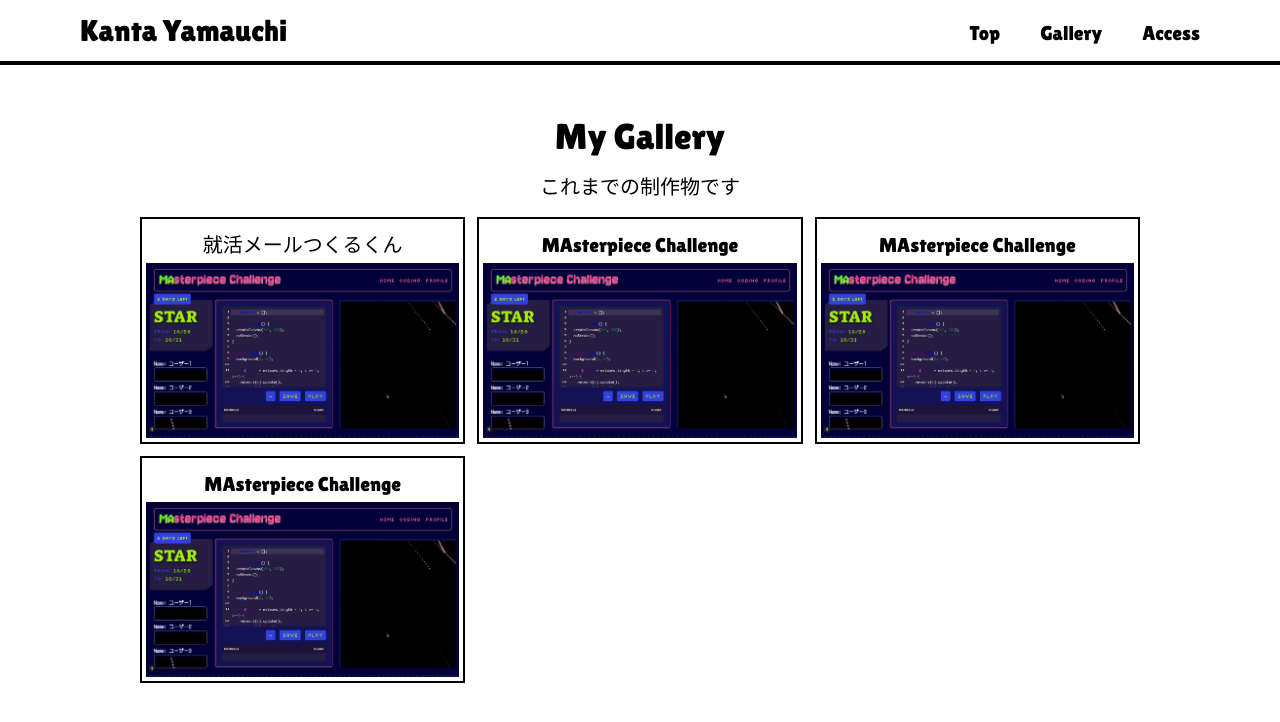
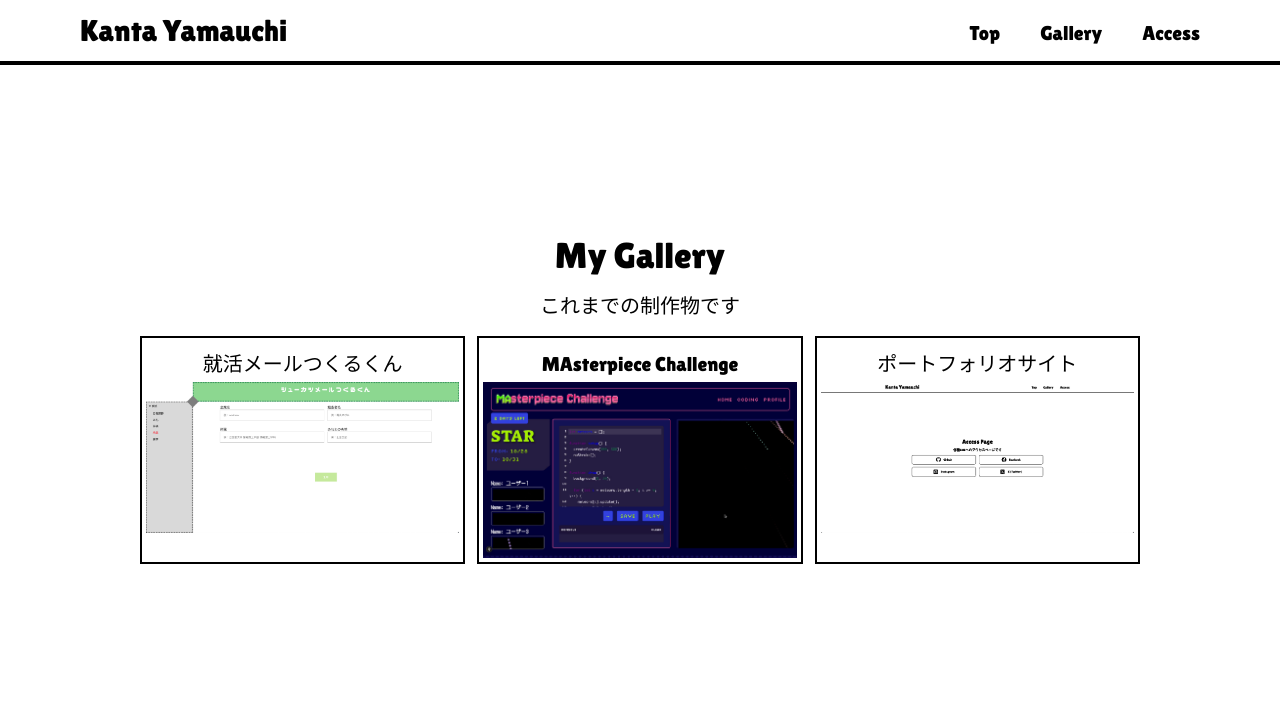
Before and after one commit to k4nkan/kanta_portfolio, a Next.js app in the folder my-app/: page /gallery in a window 1280 px wide. Shown: the top 722 px of the page. Built offline with nearby package versions, Linux system fonts and the light colour scheme; a web font is replaced by a local one.

Commit message:
#55 ダミーデータの追加

```diff
--- a/my-app/src/pages/gallery/index.tsx
+++ b/my-app/src/pages/gallery/index.tsx
@@ -11,7 +11,7 @@ const Home = () => {
       <div className="grid grid-cols-2 gap-3 max-w-[600px] md:grid-cols-3 md:max-w-[1000px] w-11/12">
         <GalleryLinks
           title={"就活メールつくるくん"}
-          img={"/gallery_2.png"}
+          img={"/gallery_1.png"}
           altText={"project img, 就活メールつくるくん"}
           pageLink={"null"}
           gitLink={"https://github.com/k4nkan/hackathon-2023-TeamC"}
@@ -30,26 +30,13 @@ const Home = () => {
           tech={"React, Next.js, TypeScript, Firebase, CodeMirror, etc"}
         />
         <GalleryLinks
-          title={"MAsterpiece Challenge"}
-          img={"/gallery_2.png"}
-          altText={"project img, MAsterpiece Challenge"}
+          title={"ポートフォリオサイト"}
+          img={"/gallery_3.png"}
+          altText={"project img, my portfolio"}
           pageLink={"null"}
           gitLink={"https://github.com/k4nkan/Lit-Kansai-Hackathon-2024"}
-          detail={
-            "ハッカソンで作成, ゲーム感覚でプログラミングスキルを伸ばせます"
-          }
-          tech={"React, Next.js, TypeScript, Firebase, CodeMirror, etc"}
-        />
-        <GalleryLinks
-          title={"MAsterpiece Challenge"}
-          img={"/gallery_2.png"}
-          altText={"project img, MAsterpiece Challenge"}
-          pageLink={"null"}
-          gitLink={"https://github.com/k4nkan/Lit-Kansai-Hackathon-2024"}
-          detail={
-            "ハッカソンで作成, ゲーム感覚でプログラミングスキルを伸ばせます"
-          }
-          tech={"React, Next.js, TypeScript, Firebase, CodeMirror, etc"}
+          detail={"ポートフォリオサイトです。"}
+          tech={"React, Next.js, TypeScript, FramerMotion, etc"}
         />
       </div>
     </div>
```
Also changed, not shown: my-app/public/gallery_1.png, my-app/public/gallery_3.png (added).
